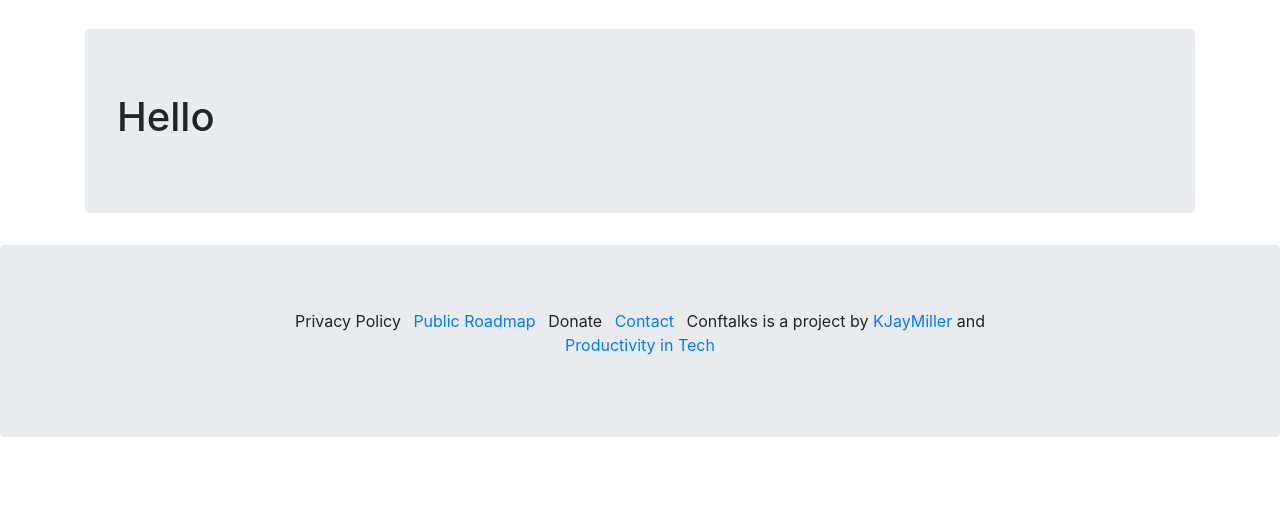
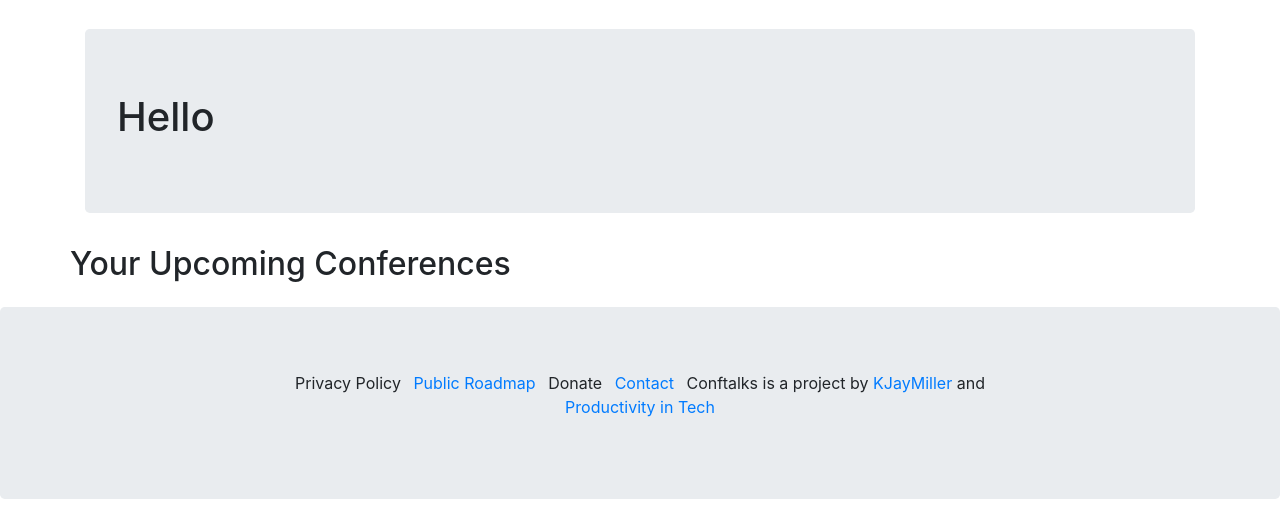
Before and after one commit to kjaymiller/conftalks.dev, a Python web app: template templates/developer_page.html in a window 1280 px wide. Shown: the part 51-582 px from the top of the page. Run offline with Jinja, Linux system fonts and the light colour scheme; the template is opened without the code that fills it, so the values that code supplies are empty; some libraries are stand-ins or nearby versions.

Commit message:
starting work on user pages

```diff
--- a/templates/developer_page.html
+++ b/templates/developer_page.html
@@ -21,5 +21,8 @@ axios.get('https://api.airtable.com/v0/appuFBQpMhzKDXSHn/Developers/recermTi3cFI
     <div class="jumbotron">
 	<h1 id="greeting">Hello </h1>
     </div>
+    <div class="card-deck">
+	<h2>Your Upcoming Conferences</h2>
+
 </div>
 {% endblock %}
```
Lines whose indentation alone changed are shown as unchanged.
